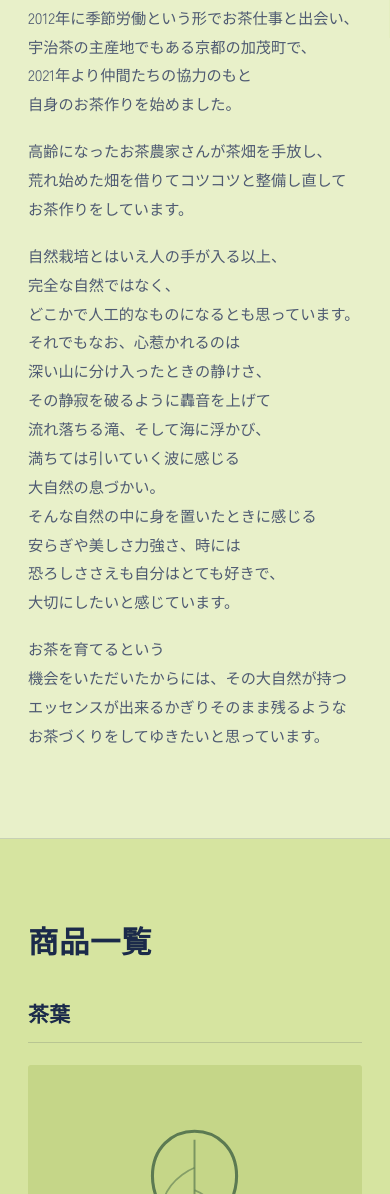
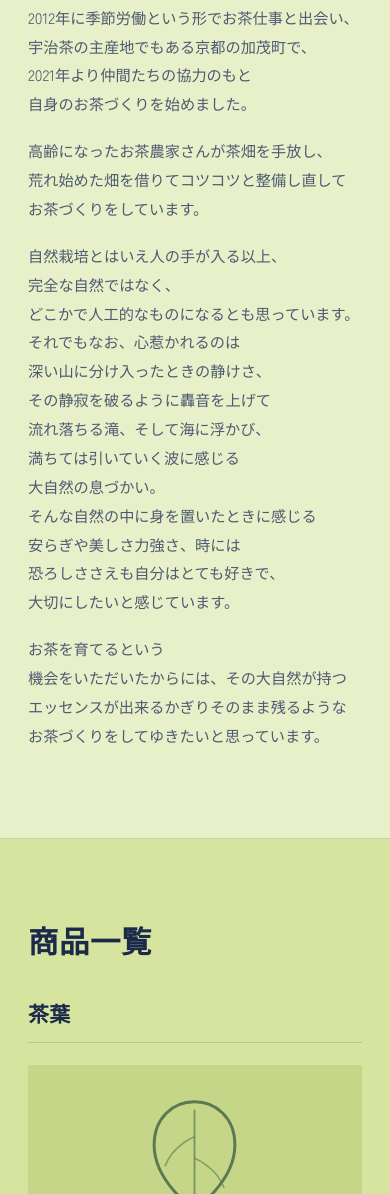
Before and after one commit to doitfarm0298/tea-shop, a website: page index.html in a window 390 px wide. Shown: the part 806-2000 px from the top of the page. Drawn offline with Linux system fonts and the light colour scheme.

Commit message:
Add files via upload

```diff
--- a/index.html
+++ b/index.html
@@ -324,6 +324,10 @@
     background:var(--paper-dim);
   }
   .card-art svg{width:56%;height:56%;}
+  @media (max-width:600px){
+    .card-art{aspect-ratio:2/1;}
+    .card-art svg{height:72%;}
+  }
   .card.sold-out .card-art svg{opacity:.35;}
   .card.sold-out h3, .card.sold-out .desc, .card.sold-out .price{opacity:.5;}
   .sold-out-badge{
@@ -606,8 +610,8 @@
       <h2>つくり手について</h2>
     </div>
     <div class="about-text">
-      <p><span class="nb">2012年に</span><span class="nb">季節労働という形で</span><span class="nb">お茶仕事と出会い、</span><br><span class="nb">宇治茶の主産地でもある</span><span class="nb">京都の加茂町で、</span><span class="nb">2021年より</span><span class="nb">仲間たちの協力のもと</span><span class="nb">自身のお茶作りを</span><span class="nb">始めました。</span></p>
-      <p><span class="nb">高齢になった</span><span class="nb">お茶農家さんが</span><span class="nb">茶畑を手放し、</span><span class="nb">荒れ始めた畑を借りて</span><span class="nb">コツコツと整備し直して</span><span class="nb">お茶作りをしています。</span></p>
+      <p><span class="nb">2012年に</span><span class="nb">季節労働という形で</span><span class="nb">お茶仕事と出会い、</span><br><span class="nb">宇治茶の主産地でもある</span><span class="nb">京都の加茂町で、</span><span class="nb">2021年より</span><span class="nb">仲間たちの協力のもと</span><span class="nb">自身のお茶づくりを</span><span class="nb">始めました。</span></p>
+      <p><span class="nb">高齢になった</span><span class="nb">お茶農家さんが</span><span class="nb">茶畑を手放し、</span><span class="nb">荒れ始めた畑を借りて</span><span class="nb">コツコツと整備し直して</span><span class="nb">お茶づくりをしています。</span></p>
       <p><span class="nb">自然栽培とはいえ</span><span class="nb">人の手が入る以上、</span><span class="nb">完全な自然ではなく、</span><br><span class="nb">どこかで</span><span class="nb">人工的なものになるとも</span><span class="nb">思っています。</span><br><span class="nb">それでもなお、</span><span class="nb">心惹かれるのは</span><span class="nb">深い山に分け入ったときの</span><span class="nb">静けさ、</span><span class="nb">その静寂を破るように</span><span class="nb">轟音を上げて</span><span class="nb">流れ落ちる滝、</span><span class="nb">そして海に浮かび、</span><span class="nb">満ちては引いていく</span><span class="nb">波に感じる</span><span class="nb">大自然の息づかい。</span><br><span class="nb">そんな自然の中に</span><span class="nb">身を置いたときに感じる</span><span class="nb">安らぎや</span><span class="nb">美しさ</span><span class="nb">力強さ、</span><span class="nb">時には</span><span class="nb">恐ろしささえも</span><span class="nb">自分はとても好きで、</span><span class="nb">大切にしたいと</span><span class="nb">感じています。</span></p>
       <p><span class="nb">お茶を育てるという</span><span class="nb">機会をいただいたからには、</span><span class="nb">その大自然が持つ</span><span class="nb">エッセンスが</span><span class="nb">出来るかぎり</span><span class="nb">そのまま残るような</span><span class="nb">お茶づくりを</span><span class="nb">してゆきたいと</span><span class="nb">思っています。</span></p>
     </div>
@@ -623,7 +627,7 @@
   <div class="footer-inner">
     <div>
       <div class="fb"><img src="images/logo.png" alt="DOIT!FARM! ロゴ"><span class="nb">DOIT!FARM!</span></div>
-      <p><span class="nb">〒619-1111</span> <span class="nb">京都府木津川市</span><span class="nb">加茂町山田西山田20</span> ／ <span class="nb">お問い合わせ:</span> <span class="nb">info@doitfarm.com</span></p>
+      <p><span class="nb">〒619-1111</span> <span class="nb">京都府木津川市</span><span class="nb">加茂町山田西山田20</span> ／ <span class="nb">お問い合わせ:</span> <span class="nb"><a href="mailto:info@doitfarm.com" style="color:inherit;">info@doitfarm.com</a></span></p>
     </div>
     <p>&copy; 2026 DOIT!FARM! ／ <a href="tokusho.html" style="color:inherit; text-decoration:underline;">特定商取引法に基づく表記</a></p>
   </div>
@@ -633,7 +637,7 @@
   <div class="thanks-box">
     <img src="images/logo.png" alt="">
     <h2 id="thanks-title"><span class="nb">ご注文</span><span class="nb">ありがとうございました</span></h2>
-    <div id="thanks-body"><p><span class="nb">発送の準備ができ次第、</span><span class="nb">メールでご連絡いたします。</span><br><span class="nb">お茶の到着まで、</span><span class="nb">今しばらくお待ちください。</span></p></div>
+    <div id="thanks-body"><p><span class="nb">決済完了のお知らせ(領収書)は、</span><span class="nb">Squareからメールで届きます。</span><br><span class="nb">商品は通常2〜3営業日以内に発送し、</span><span class="nb">発送時に追跡番号を</span><span class="nb">メールでお知らせします。</span></p></div>
     <button type="button" id="thanks-close">閉じる</button>
   </div>
 </div>
@@ -719,8 +723,9 @@
           <li><span class="nb">上のお届け先を入力し、</span><span class="nb">「注文を確定する」を押します。</span></li>
           <li><span class="nb">ご注文内容とお振込先を</span><span class="nb">メールでお送りします。</span></li>
           <li><span class="nb">下記の口座へ</span><span class="nb">送料込みの合計金額を</span><span class="nb">お振込みください。</span><span class="nb">ご注文者様と異なる名義の口座から</span><span class="nb">お振込みの場合は、</span><span class="nb">振込名義を</span><span class="nb">ご注文者様のお名前に</span><span class="nb">してください。</span></li>
-          <li><span class="nb">ご入金を確認後、</span><span class="nb">発送してご連絡します。</span></li>
+          <li><span class="nb">ご入金を確認後、</span><span class="nb">通常2〜3営業日以内に発送し、</span><span class="nb">追跡番号をお知らせします。</span></li>
         </ol>
+        <p class="ship-note" style="text-align:left; margin:0 0 10px;"><span class="nb">※振込手数料は</span><span class="nb">お客様のご負担となります。</span><span class="nb">お振込みはご注文から7日以内に</span><span class="nb">お願いいたします。</span></p>
         <p class="bank-order-no">注文番号: <strong id="bank-order-number">-</strong></p>
         <p class="bank-account"><span class="nb">GMOあおぞらネット銀行</span> <span class="nb">ビジネス第二支店(202)</span><br>普通 1107638<br>口座名義: <span class="nb">ドウーイツトフアーム</span> <span class="nb">フクヤ ケンジ</span></p>
       </div>
@@ -742,21 +747,21 @@
 const PRODUCTS = [
   // 茶葉
   { id:'kabusecha', category:'茶葉', kind:'かぶせ煎茶', name:'かぶせ煎茶', price:1350, weight:'65g', desc:'収穫前に覆いをかぶせ、旨味を引き出しました。香りも楽しめるよう浅蒸しで仕上げてあります。', color:'#5C7A52', squareVariationId:'XBJ7AKOCPQFVMKZODI7RUNO5', labelName:'緑茶', labelIngredients:'緑茶(京都府産)' },
-  { id:'genmaicha', category:'茶葉', kind:'玄米茶', name:'玄米茶', price:1350, weight:'130g', desc:'煎茶と愛媛県産ヒノヒカリ(栽培期間中農薬不使用)、ほのかな渋みと香ばしさの贅沢な調和。', color:'#B8912E', squareVariationId:'UFLZSMLTOZKFOCDA34LOZKA3', labelName:'緑茶(玄米茶)', labelIngredients:'緑茶(京都府産)、玄米(愛媛県産ヒノヒカリ、栽培期間中農薬不使用)' },
+  { id:'genmaicha', category:'茶葉', kind:'玄米茶', name:'玄米茶', price:1350, weight:'130g', desc:'煎茶と愛媛県産ヒノヒカリ(栽培期間中農薬不使用)、ほのかな渋みと香ばしさの贅沢な調和。', color:'#B8912E', squareVariationId:'UFLZSMLTOZKFOCDA34LOZKA3', labelName:'緑茶(玄米茶)', labelIngredients:'緑茶(京都府産)、玄米(愛媛県産ヒノヒカリ、栽培期間中農薬不使用)', labelCultivation:'緑茶:自然栽培(農薬・肥料[化学肥料・有機肥料とも]を栽培期間中使用せず)<br>玄米:栽培期間中農薬不使用' },
   { id:'hojicha_fukairi', category:'茶葉', kind:'ほうじ茶', name:'深煎りほうじ茶', price:800, weight:'100g', desc:'大きく育てた一番茶の茶葉をしっかりと焙煎し香ばしく仕上げてあります。', color:'#9C6B33', squareVariationId:'2EUCCKZUEUFYM6TMJZG4GOXI', labelName:'ほうじ茶', labelIngredients:'緑茶(京都府産)' },
   { id:'hojicha_fukairi_500', category:'茶葉', kind:'ほうじ茶(大容量)', name:'深煎りほうじ茶(大容量)', price:3500, weight:'500g', desc:'たっぷり楽しみたい方向けの大容量サイズ。', color:'#8A5A2A', squareVariationId:'B6FE47PZFMYIVO4OTBBCWNEN', labelName:'ほうじ茶', labelIngredients:'緑茶(京都府産)' },
   { id:'hojicha_asairi', category:'茶葉', kind:'ほうじ茶', name:'浅煎りほうじ茶', price:800, weight:'90g', desc:'浅めに焙煎することで、ほうじ茶の香ばしさと緑茶の爽やかさの両方を楽しめます。', color:'#B98A4A', squareVariationId:'BMQVGEDJCDZI5PTIMZLILGEE', labelName:'ほうじ茶', labelIngredients:'緑茶(京都府産)' },
   { id:'wakoucha', category:'茶葉', kind:'和紅茶', name:'和紅茶', price:800, weight:'50g', desc:'日本茶品種(やぶきた)で製茶した和紅茶。甘さ優位、渋さは少なく軽やかな飲み口。', color:'#A6532E', squareVariationId:'PT4PB7LA7XMPX7K4LRNB4L7S', labelName:'紅茶', labelIngredients:'紅茶(京都府産)' },
   // ティーバッグ
   { id:'tb_kabusecha', category:'ティーバッグ', kind:'かぶせ煎茶', name:'かぶせ煎茶', price:900, weight:'3g×8個入り', desc:'収穫前に覆いをかぶせ、旨味を引き出しました。香りも楽しめるよう浅蒸しで仕上げてあります。', color:'#5C7A52', squareVariationId:'I22YB54IFNUEWAVHSO4LQ3T2', labelName:'緑茶(ティーバッグ)', labelIngredients:'緑茶(京都府産)' },
-  { id:'tb_genmaicha', category:'ティーバッグ', kind:'玄米茶', name:'玄米茶', price:900, weight:'3g×8個入り', desc:'煎茶と愛媛県産ヒノヒカリ(栽培期間中農薬不使用)、ほのかな渋みと香ばしさの贅沢な調和。', color:'#B8912E', squareVariationId:'ZVFQUDETNMR5JCZXGADQNLFK', soldOut:true, labelName:'緑茶(玄米茶・ティーバッグ)', labelIngredients:'緑茶(京都府産)、玄米(愛媛県産ヒノヒカリ、栽培期間中農薬不使用)' },
+  { id:'tb_genmaicha', category:'ティーバッグ', kind:'玄米茶', name:'玄米茶', price:900, weight:'3g×8個入り', desc:'煎茶と愛媛県産ヒノヒカリ(栽培期間中農薬不使用)、ほのかな渋みと香ばしさの贅沢な調和。', color:'#B8912E', squareVariationId:'ZVFQUDETNMR5JCZXGADQNLFK', soldOut:true, labelName:'緑茶(玄米茶・ティーバッグ)', labelIngredients:'緑茶(京都府産)、玄米(愛媛県産ヒノヒカリ、栽培期間中農薬不使用)', labelCultivation:'緑茶:自然栽培(農薬・肥料[化学肥料・有機肥料とも]を栽培期間中使用せず)<br>玄米:栽培期間中農薬不使用' },
   { id:'tb_fukairi', category:'ティーバッグ', kind:'ほうじ茶', name:'深煎りほうじ茶', price:800, weight:'3g×8個入り', desc:'大きく育てた一番茶の茶葉をしっかりと焙煎し香ばしく仕上げてあります。', color:'#9C6B33', squareVariationId:'EC5DM3LUZYIQUT5H2OEFSSU6', labelName:'ほうじ茶(ティーバッグ)', labelIngredients:'緑茶(京都府産)' },
   { id:'tb_asairi', category:'ティーバッグ', kind:'ほうじ茶', name:'浅煎りほうじ茶', price:800, weight:'3g×8個入り', desc:'浅めに焙煎することで、ほうじ茶の香ばしさと緑茶の爽やかさの両方を楽しめます。', color:'#B98A4A', squareVariationId:'4NN4ZWD7LTCQ6DLQFHV4EI7B', labelName:'ほうじ茶(ティーバッグ)', labelIngredients:'緑茶(京都府産)' },
   { id:'tb_wakoucha', category:'ティーバッグ', kind:'和紅茶', name:'和紅茶', price:800, weight:'3g×8個入り', desc:'日本茶品種(やぶきた)で製茶した和紅茶。甘さ優位、渋さは少なく軽やかな飲み口。', color:'#A6532E', squareVariationId:'ZRVHMDRW2RIHK6YVZXQOUKML', labelName:'紅茶(ティーバッグ)', labelIngredients:'紅茶(京都府産)' },
   // 粉茶
   { id:'matcha_uji', category:'粉茶', kind:'抹茶', name:'宇治抹茶', price:2300, weight:'30g', desc:'一番茶の原料を伝統製法の石臼挽きでじっくり時間をかけて仕上げました。', color:'#4C7A3E', squareVariationId:'SHM2NM4EPLXGAT2NY2FQPUMM', labelName:'抹茶', labelIngredients:'抹茶(京都府産)' },
   { id:'matcha_kyoto', category:'粉茶', kind:'抹茶', name:'京都抹茶', price:1700, weight:'30g', desc:'宇治抹茶と同じ一番茶の原料を現代の微粉砕技術(ボールミル製法)で仕上げました。ラテやお菓子作り、もちろんお抹茶としても。幅広くご利用ください。', color:'#6E9A4E', squareVariationId:'5KHQ4FFGIW2SXXC6GQMS63ZT', labelName:'抹茶', labelIngredients:'抹茶(京都府産)' },
-  { id:'hojicha_powder',category:'粉茶', kind:'ほうじ茶', name:'ほうじ茶パウダー', price:1000, weight:'50g', desc:'深煎りほうじ茶を抹茶のように微粉末に仕上げました。ラテやお菓子作りなど自由にご利用ください。', color:'#B8912E', squareVariationId:'BUE6TWFCF564AXLQ77OJZ4PR', labelName:'ほうじ茶(粉末)', labelIngredients:'ほうじ茶(京都府産)' },
+  { id:'hojicha_powder',category:'粉茶', kind:'ほうじ茶', name:'ほうじ茶パウダー', price:1000, weight:'50g', desc:'深煎りほうじ茶を抹茶のように微粉末に仕上げました。ラテやお菓子作りなど自由にご利用ください。', color:'#B8912E', squareVariationId:'BUE6TWFCF564AXLQ77OJZ4PR', labelName:'ほうじ茶(粉末)', labelIngredients:'緑茶(京都府産)' },
 ];
 
 const CATEGORIES = ['茶葉', 'ティーバッグ', '粉茶'];
@@ -840,7 +845,7 @@ function renderProducts(){
                 <dl>
                   <dt>名称</dt><dd>${p.labelName}</dd>
                   <dt>原材料名</dt><dd>${p.labelIngredients}</dd>
-                  <dt>栽培方法</dt><dd>自然栽培(農薬・肥料[化学肥料・有機肥料とも]を栽培期間中使用せず)</dd>
+                  <dt>栽培方法</dt><dd>${p.labelCultivation || '自然栽培(農薬・肥料[化学肥料・有機肥料とも]を栽培期間中使用せず)'}</dd>
                   <dt>内容量</dt><dd>${p.weight}</dd>
                   <dt>賞味期限</dt><dd>商品パッケージに記載</dd>
                   <dt>保存方法</dt><dd>直射日光・高温多湿を避け、常温で保存してください</dd>
@@ -1201,7 +1206,7 @@ bankBtn.addEventListener('click', async () => {
        <p>${data.customerMailSent
          ? '<span class="nb">ご注文内容とお振込先を</span><span class="nb">メールでお送りしました。</span>'
          : '<span class="nb">確認メールを送れませんでした。</span><span class="nb">この画面を保存してください。</span>'}<br>
-       <span class="nb">ご入金を確認後、</span><span class="nb">発送してご連絡いたします。</span></p>`
+       <span class="nb">ご入金を確認後、</span><span class="nb">通常2〜3営業日以内に発送し、</span><span class="nb">追跡番号をお知らせします。</span></p>`
     );
   } catch(e){
     errBox.textContent = 'エラー: ' + e.message + '。時間をおいてもう一度お試しいただくか、info@doitfarm.com までご連絡ください。';
```
